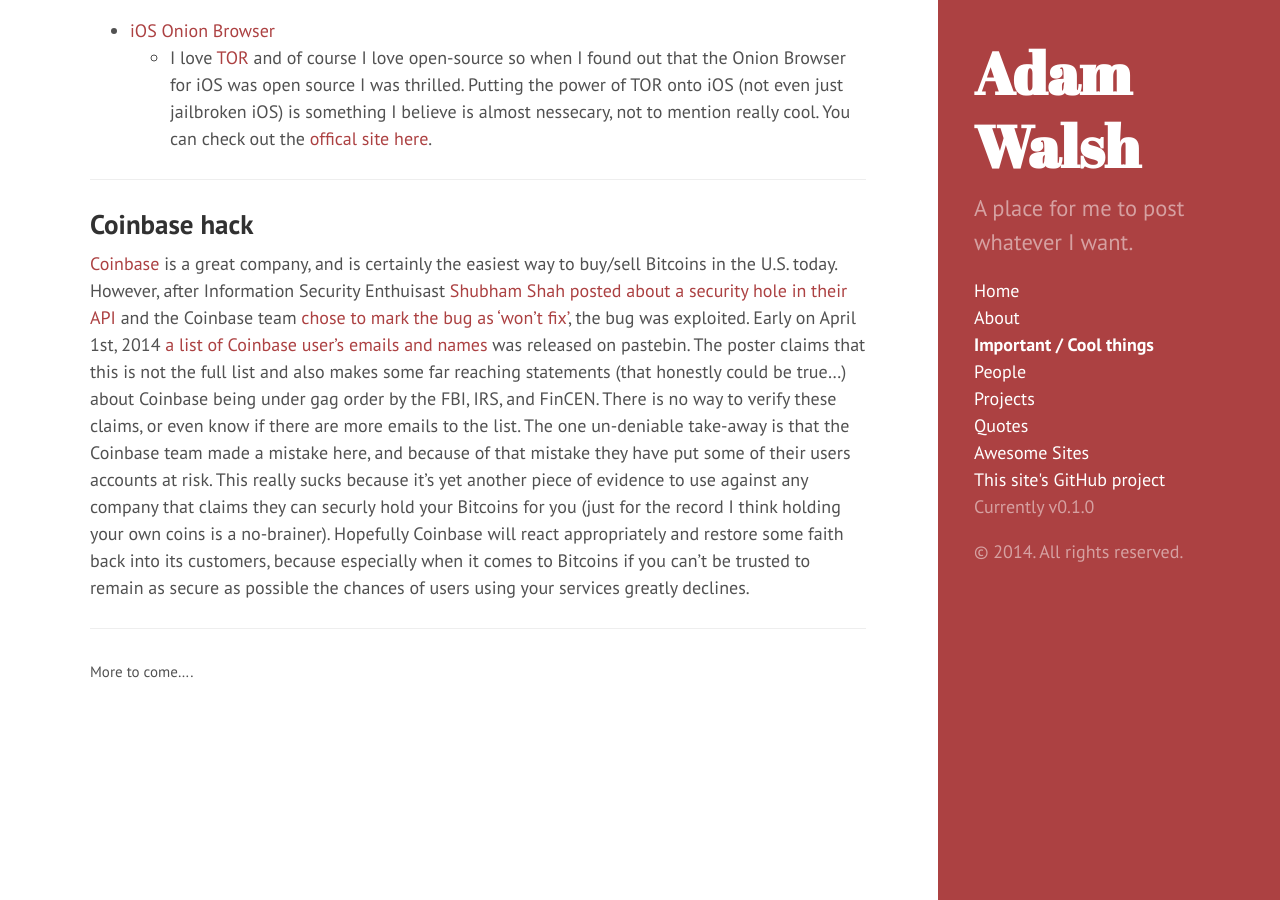
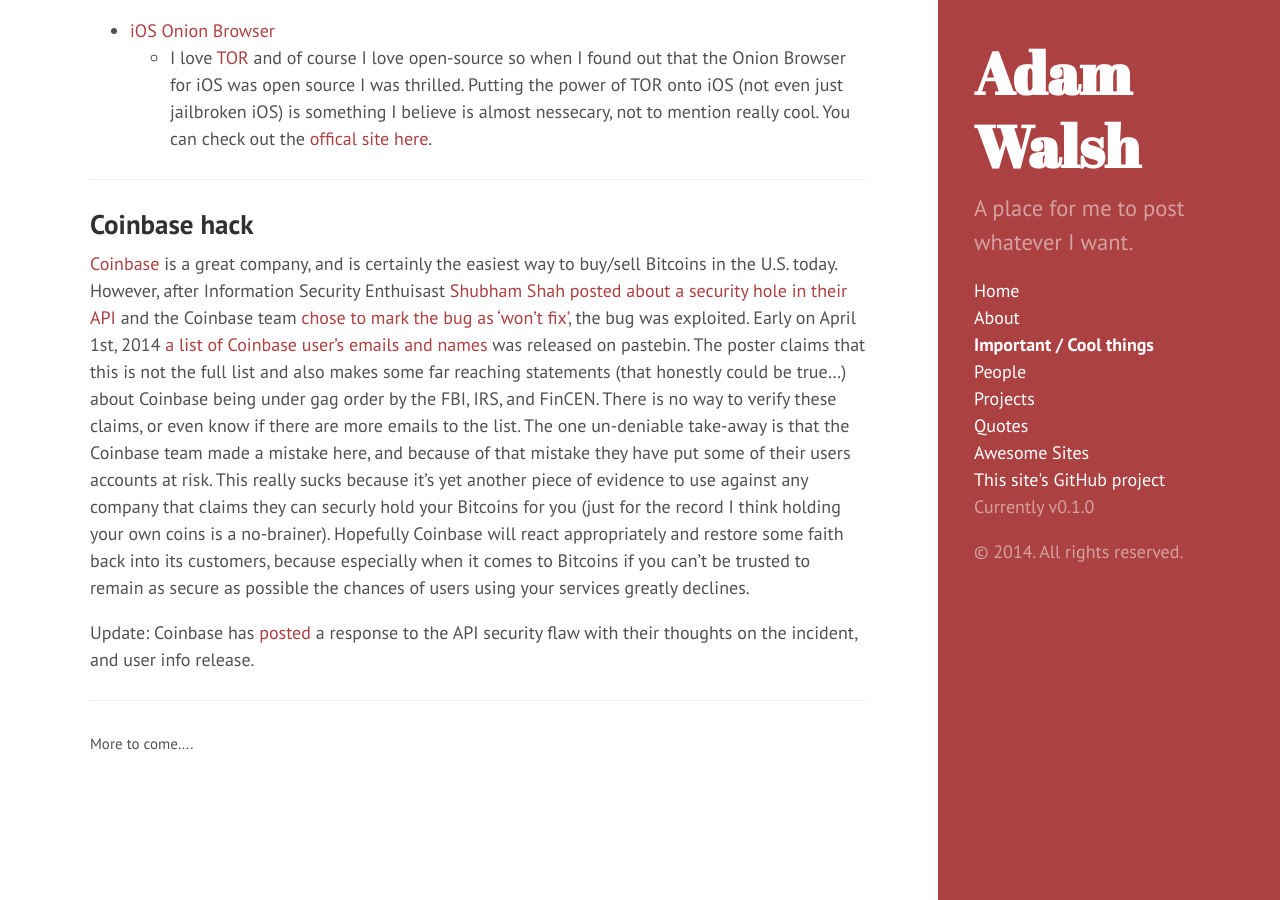
Before and after one commit to walshie4/walshie4.github.io, a Jekyll site: the page built from info.md, in a window 1280 px wide and 900 px high, scrolled down 1205 px. Built offline with Jekyll 4.4.1, drawn with Linux system fonts in a browser that asks for light colours; Markdown is read by kramdown in place of the engine named in the settings.

Commit message:
Added more info to Coinbase incident

```diff
--- a/info.md
+++ b/info.md
@@ -68,6 +68,9 @@
 appropriately and restore some faith back into its customers, because especially when it comes to Bitcoins if you can't be trusted to remain as
 secure as possible the chances of users using your services greatly declines.
 
+Update: Coinbase has [posted](http://blog.coinbase.com/post/81407694500/update-on-coinbase-data-security) a response to the API security flaw with their
+thoughts on the incident, and user info release.
+
 --------------------
 
 <small>More to come....</small>
```
